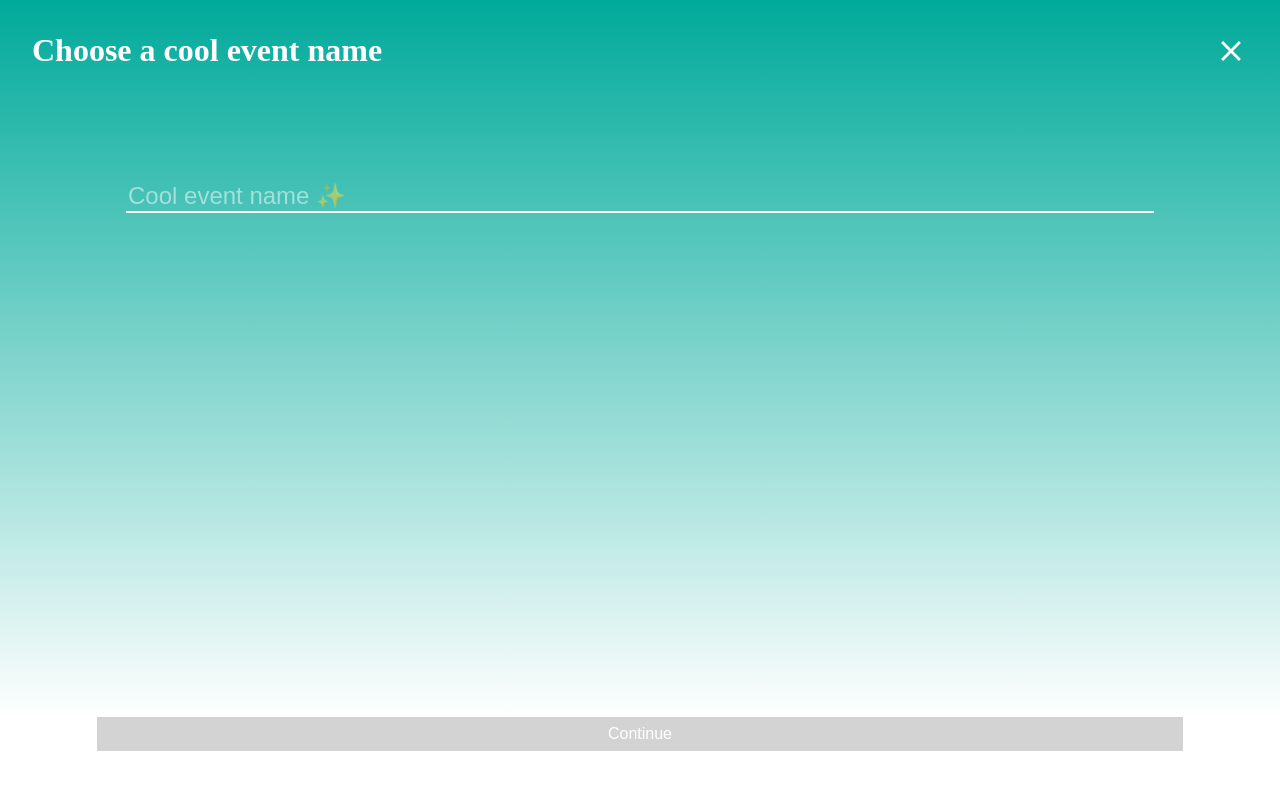
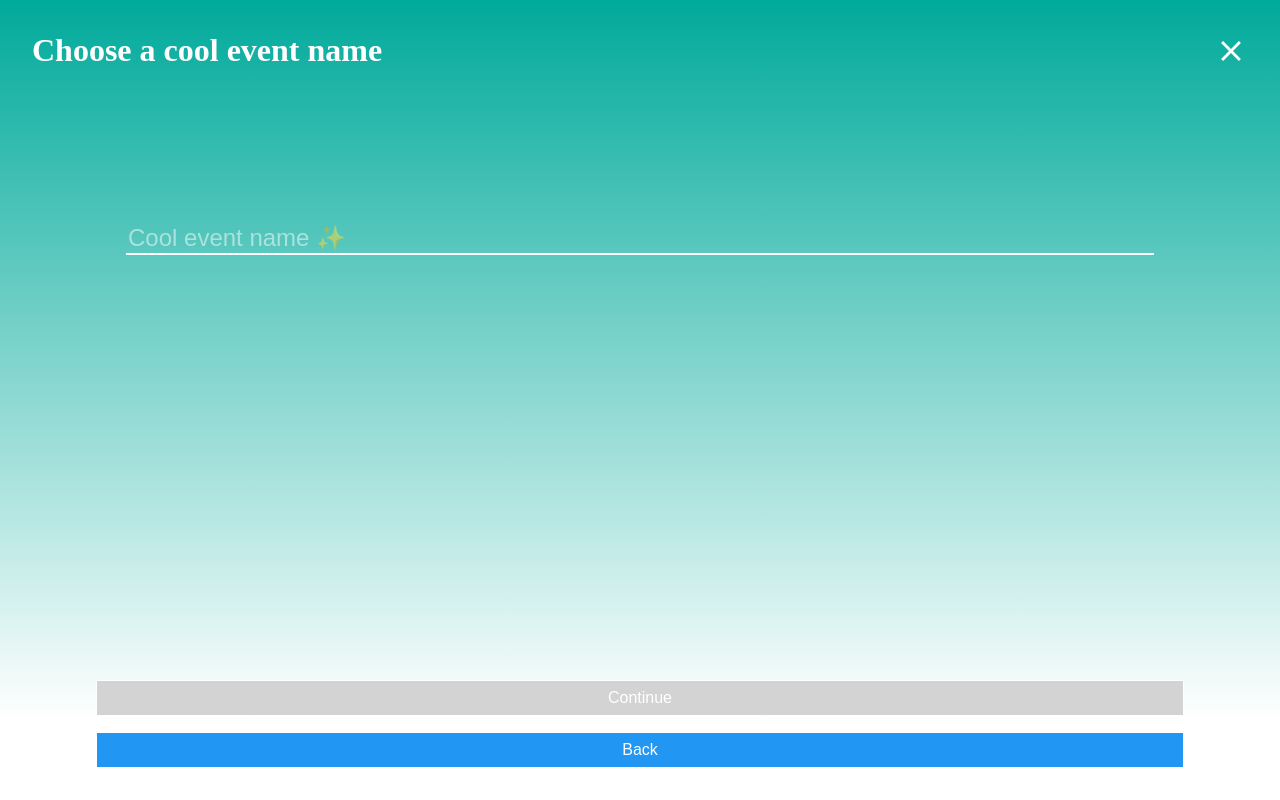
Before and after one commit to elcarpios/find-me, a React (Vite) app: page /planner/name in a window 1280 px wide. Built offline with nearby package versions, Linux system fonts and the light colour scheme.

Commit message:
Fixed bottom buttons, pending to ux clean up

```diff
--- a/src/pages/Planner/Name/index.jsx
+++ b/src/pages/Planner/Name/index.jsx
@@ -23,7 +23,8 @@ const Name = () => {
         <h1>Choose a cool event name</h1>
         <CloseButton />
       </S.Title>
-      <S.Input
+      <S.Main>
+        <S.Input
           type="text"
           placeholder="Cool event name ✨"
           ref={inputRef}
@@ -35,6 +36,7 @@ const Name = () => {
           }}
           autoFocus
         ></S.Input>
+      </S.Main>
       <S.ButtonsContainer>
         <PrimaryButton
           to={ROUTES.planner.when}
@@ -43,6 +45,12 @@ const Name = () => {
         >
           Continue
         </PrimaryButton>
+        <PrimaryButton
+        bgColor="#2196f3"
+        to={ROUTES.home}
+      >
+        Back
+      </PrimaryButton>
       </S.ButtonsContainer>
     </S.Container>
   </>
--- a/src/pages/Planner/Name/styles.js
+++ b/src/pages/Planner/Name/styles.js
@@ -1,6 +1,6 @@
 import styled from 'styled-components';
 
-import { Container, Title, Pill } from 'styles/components';
+import { Container, Title, Pill, Main } from 'styles/components';
 
 const List = styled.ul`
   display: flex;
@@ -26,11 +26,12 @@ const Input = styled.input`
 `;
 
 const ButtonsContainer = styled.div`
-  position: fixed;
-  bottom: 3rem;
   display: flex;
+  flex-direction: column;
   justify-content: center;
   width: 100%;
+  align-items: center;
+  margin-bottom: 2rem;
 `;
 
-export { Container, Title, List, Input, Pill, ButtonsContainer };
+export { Container, Title, List, Input, Pill, ButtonsContainer, Main };
--- a/src/pages/Planner/When/index.jsx
+++ b/src/pages/Planner/When/index.jsx
@@ -58,6 +58,7 @@ const When = ({ location }) => {
           <h1>Which days?</h1>
           <CloseButton />
         </S.Title>
+        <S.Main>
           <S.List>
             { days.map(day =>
               <S.ListElementPill counter={day.counter} key={day.counter}>
@@ -68,6 +69,7 @@ const When = ({ location }) => {
               </S.ListElementPill>) }
           </S.List>
           <S.CalendarPlaceholder ref={calendarRef}></S.CalendarPlaceholder>
+        </S.Main>
         <S.ButtonsContainer>
           <PrimaryButton
               to={ROUTES.planner.where}
--- a/src/pages/Planner/When/styles.js
+++ b/src/pages/Planner/When/styles.js
@@ -1,9 +1,9 @@
 import styled from 'styled-components';
 
-import { Title, Container, Pill } from 'styles/components';
+import { Title, Container, Pill, Main } from 'styles/components';
 
 const List = styled.ul`
-  height: 25vh;
+  height: calc(100vh - 385px - 20vh);
   text-align: center;
   overflow: auto;
   margin: 15px;
@@ -36,8 +36,7 @@ const CalendarPlaceholder = styled.div`
   --litepicker-button-prev-month-color: ${props => props.theme.colors.primary};
 
   color: black;
-  position: fixed:
-  bottom: 20vh;
+  height: 35vh;
 
   .container__months {
     border-radius: 0;
@@ -56,13 +55,11 @@ const CalendarPlaceholder = styled.div`
 
 const ButtonsContainer = styled.div`
   display: flex;
-  position: fixed;
   flex-direction: column;
-  bottom: 2rem;
   justify-content: center;
   width: 100%;
   align-items: center;
-  height: 15vh;
+  margin-bottom: 2rem;
 `;
 
-export { Container, Title, Pill, List, ListElementPill, CalendarPlaceholder, ButtonsContainer };
+export { Container, Title, Pill, List, ListElementPill, CalendarPlaceholder, Main, ButtonsContainer };
--- a/src/pages/Planner/Where/index.jsx
+++ b/src/pages/Planner/Where/index.jsx
@@ -30,6 +30,7 @@ const Where = () => {
         <h1>Where</h1>
         <CloseButton />
       </S.Title>
+      <S.Main>
       <S.InputContainer>
         <S.Input
           type="text"
@@ -50,8 +51,8 @@ const Where = () => {
         )
       }
       </S.PlacesContainer>
-    </S.Container>
-    <S.ButtonsContainer>
+      </S.Main>
+      <S.ButtonsContainer>
       <PrimaryButton
         bgColor="#2196f3"
         to={ROUTES.planner.when}
@@ -59,6 +60,7 @@ const Where = () => {
         Back
       </PrimaryButton>
     </S.ButtonsContainer>
+    </S.Container>
   </>
   );
 };
--- a/src/pages/Planner/Where/styles.js
+++ b/src/pages/Planner/Where/styles.js
@@ -1,6 +1,6 @@
 import styled from 'styled-components';
 
-import { Container, Title, Pill } from 'styles/components';
+import { Container, Title, Pill, Main } from 'styles/components';
 
 const InputContainer = styled.div`
   display: flex;
@@ -27,11 +27,12 @@ const PlacesPill = styled(Pill)`
 `;
 
 const ButtonsContainer = styled.div`
-  position: fixed;
-  bottom: 3rem;
   display: flex;
+  flex-direction: column;
   justify-content: center;
   width: 100%;
+  align-items: center;
+  margin-bottom: 2rem;
 `;
 
-export { Container, Title, Pill, InputContainer, Input, Button, PlacesContainer, PlacesPill, ButtonsContainer };
+export { Container, Title, Pill, InputContainer, Main, Input, Button, PlacesContainer, PlacesPill, ButtonsContainer };
--- a/src/styles/components.js
+++ b/src/styles/components.js
@@ -21,6 +21,12 @@ const Container = styled.div`
   flex-direction: column;
   color: white;
   height: 100%;
+  justify-content: space-between;
 `;
 
-export { Title, Pill, Container };
+const Main = styled.main`
+  height: 60vh;
+  text-align: center;
+`;
+
+export { Title, Pill, Container, Main };
```
Lines whose indentation alone changed are shown as unchanged.
